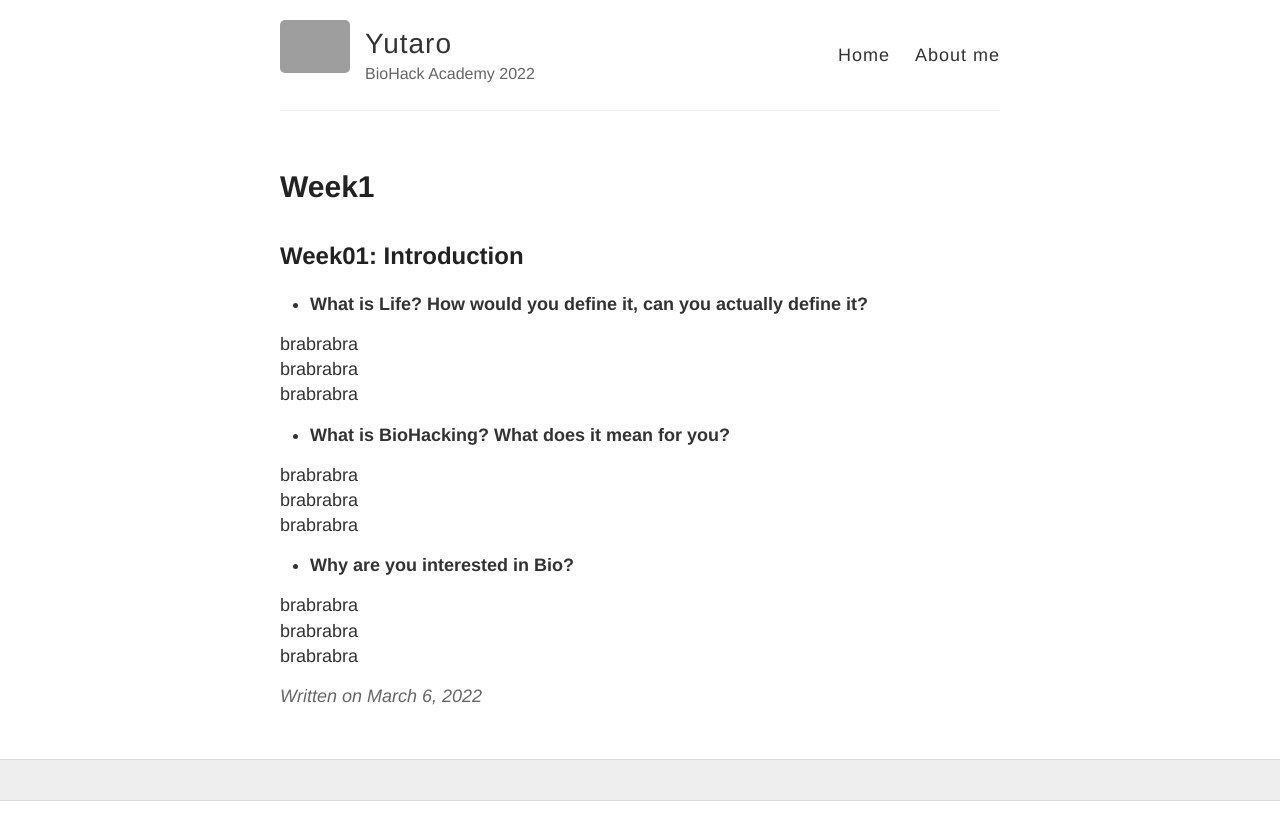
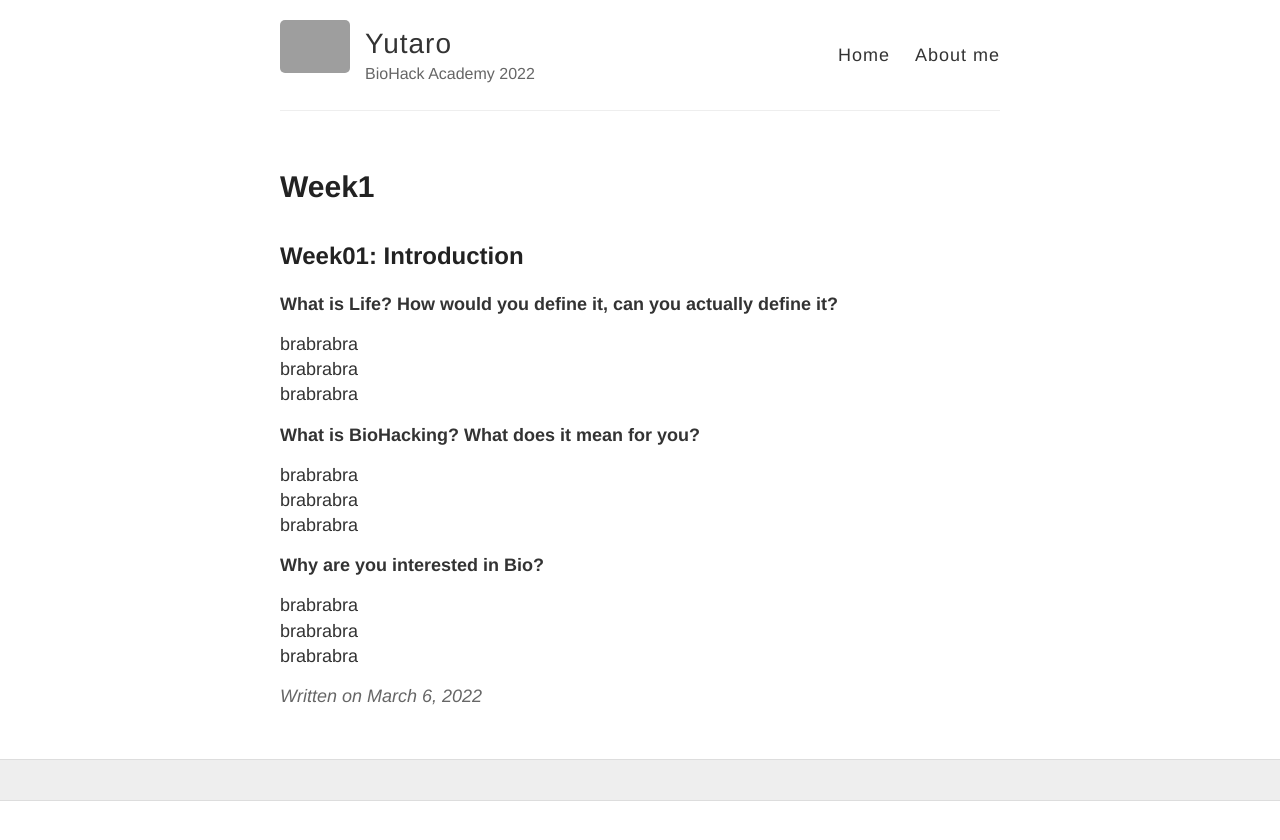
Before and after one commit to ytr0221/ytr0221.github.io, a Jekyll site: the page built from _posts/2022-3-06-Week1.md, in a window 1280 px wide. Shown: the top 840 px of the page. Built offline with Jekyll 4.4.1, drawn with Linux system fonts in a browser that asks for light colours; grey boxes are pictures that could not be loaded.

```diff
--- a/_posts/2022-3-06-Week1.md
+++ b/_posts/2022-3-06-Week1.md
@@ -4,7 +4,7 @@ layout: post
 
 ## Week01: Introduction
 
-- **What is Life? How would you define it, can you actually define it?**
+**What is Life? How would you define it, can you actually define it?**
 
 brabrabra
 brabrabra
@@ -12,14 +12,14 @@ brabrabra
 
 
 
-- **What is BioHacking? What does it mean for you?**
+**What is BioHacking? What does it mean for you?**
 
 brabrabra
 brabrabra
 brabrabra
 
 
-- **Why are you interested in Bio?**
+**Why are you interested in Bio?**
 
 brabrabra
 brabrabra
```
